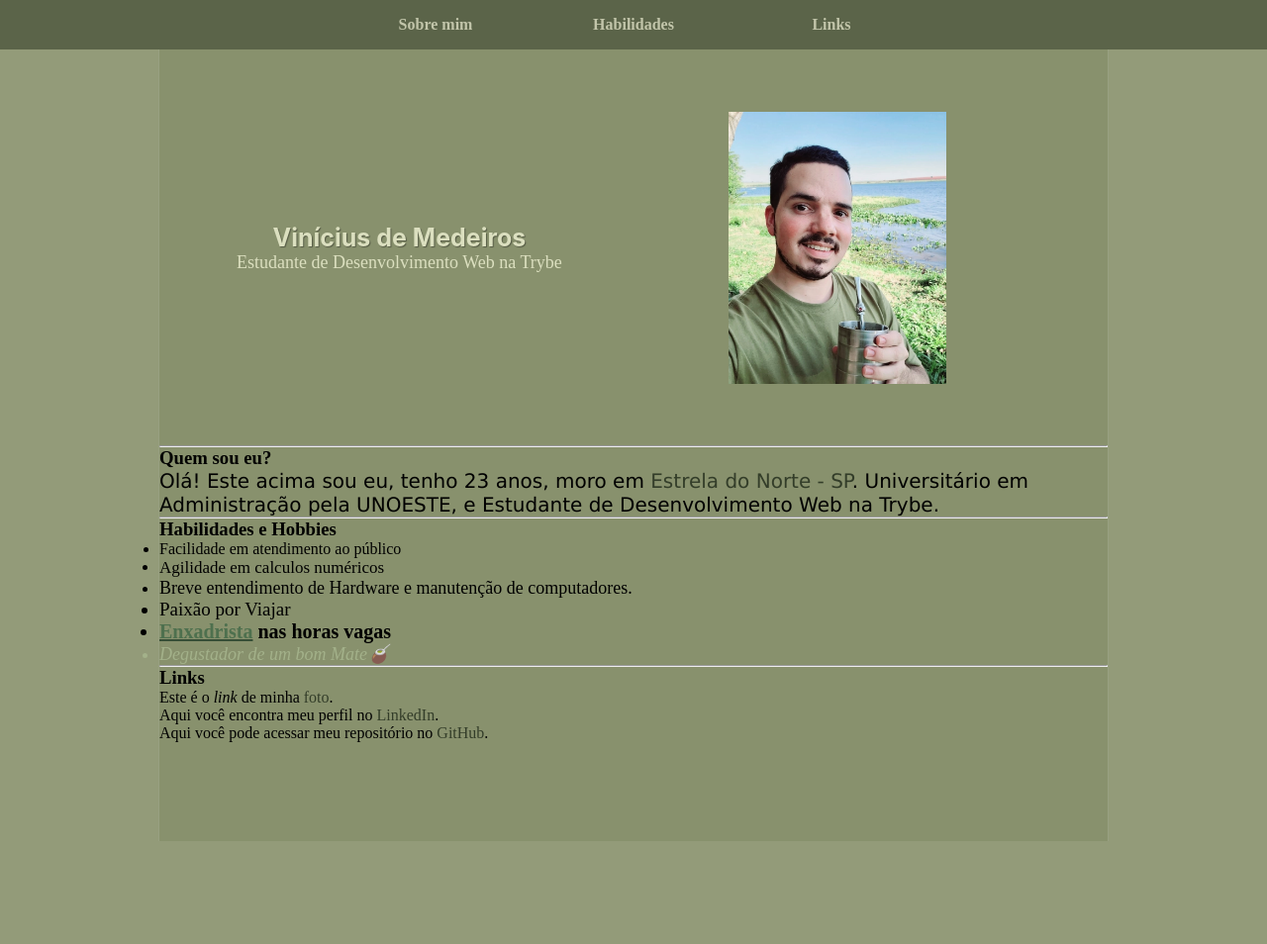
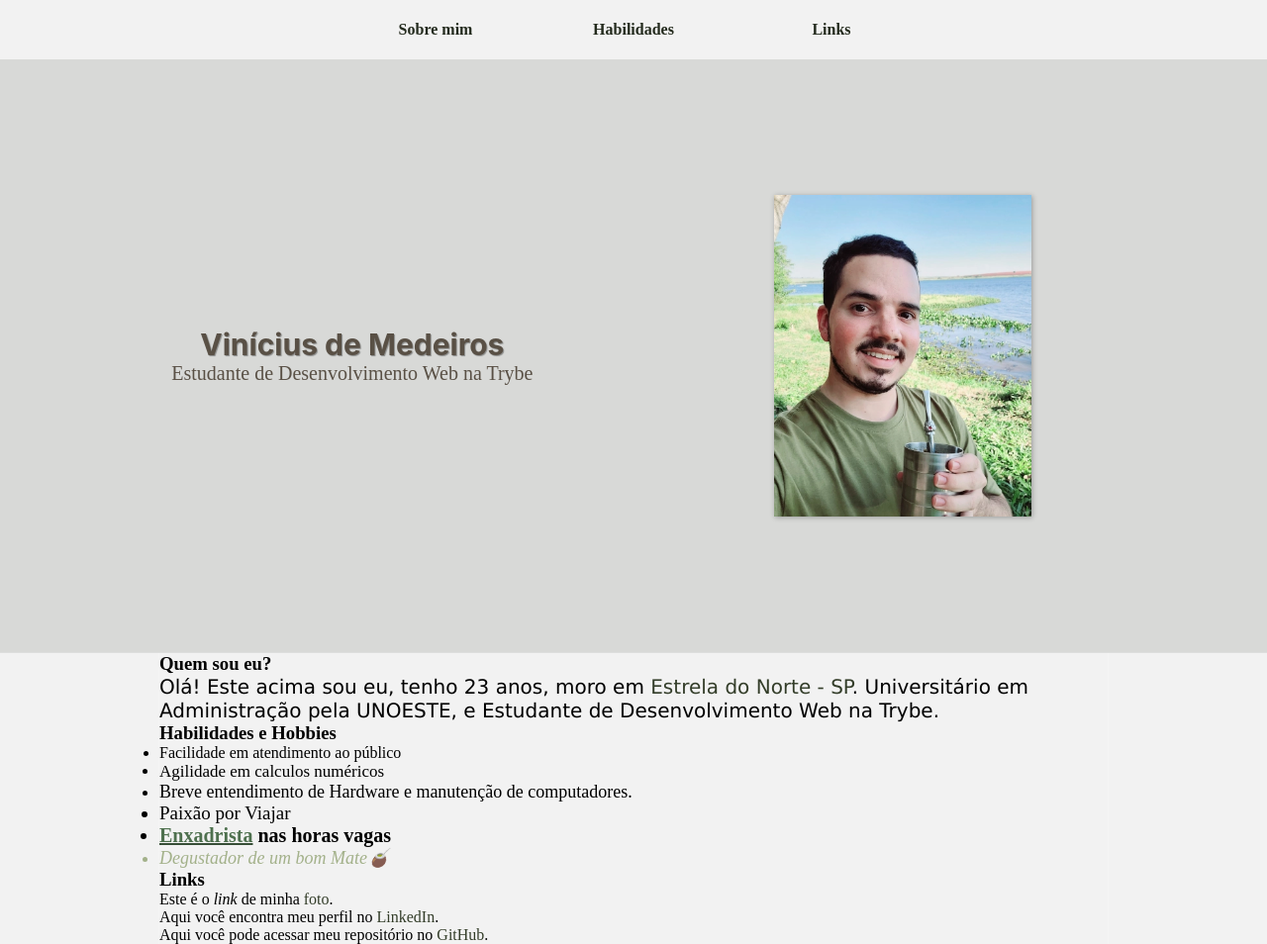
Before and after one commit to vmedeir0s/vmedeir0s.github.io, a plain HTML site: page index.html in a window 1280 px wide. Shown: the whole page at 99% size. Before the commit the page ends 850 px from the top, so only its background shows below. Drawn offline with Linux system fonts and the light colour scheme.

Commit message:
Mudança de cor do background

```diff
--- a/index.html
+++ b/index.html
@@ -13,7 +13,6 @@
       <a href="#links">Links</a>
     </nav>
   </h4>
-    <div class="box">
       <div class="container">
         <div class="container-text">
           <h2 class="meu_nome">Vinícius de Medeiros</h2>
@@ -21,10 +20,12 @@
         </div>
         <div class="image"><img  src="/personal_image.webp" alt="Foto de Vinicius tomando Mate "></div>
       </div>
-      <hr>
+    <div class="box">
+      <div class="personal-content">
           <h3 id="quem-sou-eu">Quem sou eu?</h3>
           <p class="personal_info">Olá! Este acima sou eu, tenho 23 anos, moro em <a href="https://www.google.com.br/maps/@-22.4884524,-51.6606747,2389m/data=!3m1!1e3" target="_blank">Estrela do Norte - SP</a>. Universitário em Administração pela UNOESTE, e Estudante de Desenvolvimento Web na Trybe.</p>
-      <hr>
+      </div>
+      <div class="habilidades">
         <h3 id="habilidades"> Habilidades e Hobbies</h3>
           <ul>
             <li class="item_1">Facilidade em atendimento ao público</li>
@@ -34,11 +35,13 @@
             <li class="item_5"><strong>Enxadrista</strong> nas horas vagas</li>
             <li class="item_6">Degustador de um bom Mate&#x1F9C9;</li>
           </ul>
-        <hr>
+      </div>
+      <div class="profile-links">
         <h3 id="links">Links</h3>
         <p>Este é o <em>link</em> de minha <a href="IMG_20210807_134720_982.webp">foto</a>.</p>
         <p>Aqui você encontra meu perfil no <a href="https://www.linkedin.com/in/vinicius-medeiros-a081721ab/">LinkedIn</a>.</p>
         <p>Aqui você pode acessar meu repositório no <a href="https://github.com/vmedeir0s">GitHub</a>.</p>
       </div>
+    </div>
   </body>
 </html>
--- a/style.css
+++ b/style.css
@@ -5,18 +5,19 @@
 }
 
 body {
-  background-color: #939b79
+  background-color: #F2F2F2;
 }
 nav{
-  background-color: #5b6449;
+  background-color: #F2F2F2;
   display: flex;
   justify-content: center;
-  height: 50px;
+  height: 60px;
   align-items: center;
+  font-size: 1em;
 }
 nav > a {
-  padding: 15px;
-  color: #C2C5AA;
+  padding: 21px;
+  color: #242b1e;
   transition: 0.4s;
   width: 200px;
   text-align: center;
@@ -35,34 +36,35 @@ a:hover{
 .box{
   margin: auto;
   width: 75%;
-  background-color: #88916d;
-  height: 100vh;
+  height: 100%;
   border-left: 0.3px solid rgba(255, 255, 255, 0.137);
   border-right:  0.3px solid rgba(255, 255, 255, 0.137);
 }
 
 .container{
+  background-color: #D8D9D7;
   margin: auto;
   max-width: 100%;
-  height: 400px;
+  height: 600px;
   display: flex;
   justify-content: space-evenly;
   align-items: center;
   align-self: center;
+  border-bottom: 0.3px solid rgba(255, 255, 255, 0.137);
 }
 
 .container-text{
   padding: 5px;
   display: flex;
-  color: #dbdfbf;
+  color: #595045;
   flex-direction: column;
   justify-content: center;
   text-align: center;
-  font-size: 18px;
+  font-size: 20px;
 }
 
 .container-text > h2{
-  font-size: 25px;
+  font-size: 30px;
   font-family: -apple-system, BlinkMacSystemFont, 'Segoe UI', Roboto, Oxygen, Ubuntu, Cantarell, 'Open Sans', 'Helvetica Neue', sans-serif;
   text-shadow: 1px 1px 1px rgba(0, 0, 0, 0.363);
 }
@@ -73,7 +75,8 @@ a:hover{
 }
 
 .image >img {
-  max-width: 55%;
+  max-width: 65%;
+  box-shadow: 1px 1px 5px rgba(0, 0, 0, 0.295);
 }
 
 .personal_info {
```
Lines whose indentation alone changed are shown as unchanged.
